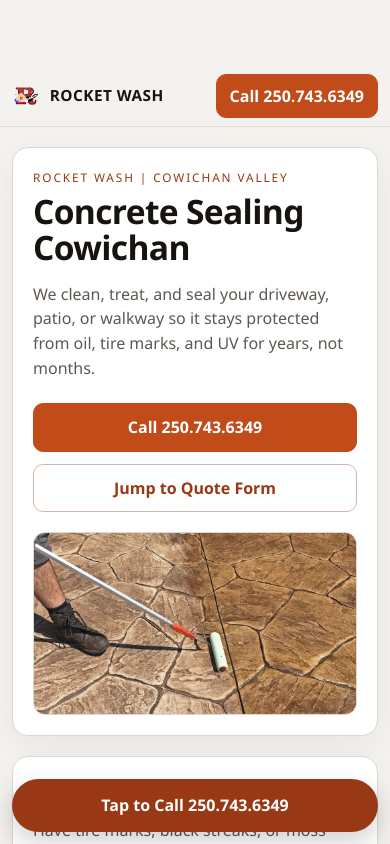
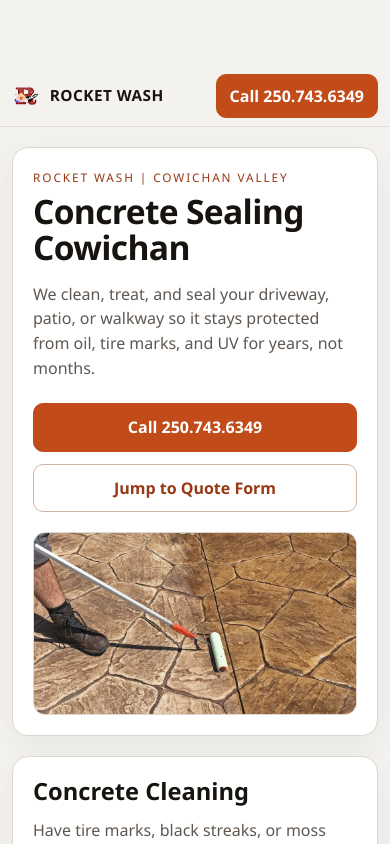
Before and after one commit to marcplatt/sealinglandingpage2026, a Next.js app: page /concrete-sealing-cowichan in a window 390 px wide. Shown: the top 844 px of the page. Built offline with nearby package versions, Linux system fonts and the light colour scheme.

Commit message:
Hide mobile sticky call button

```diff
--- a/src/app/globals.css
+++ b/src/app/globals.css
@@ -632,10 +632,6 @@
     height: 28px;
   }
 
-  .sticky-call {
-    display: block;
-  }
-
   .lp-footer {
     padding-bottom: 72px;
   }
```
